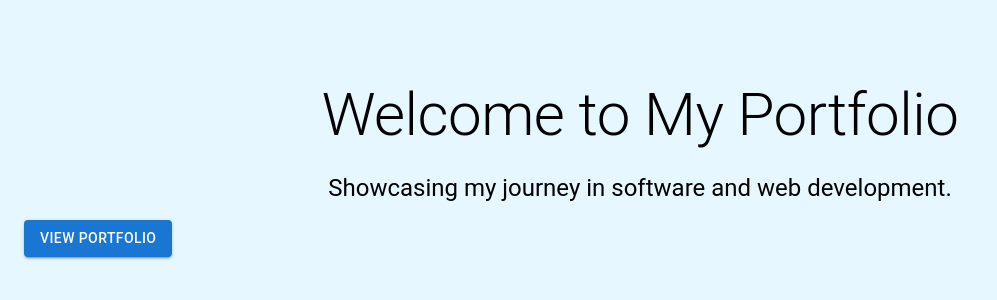
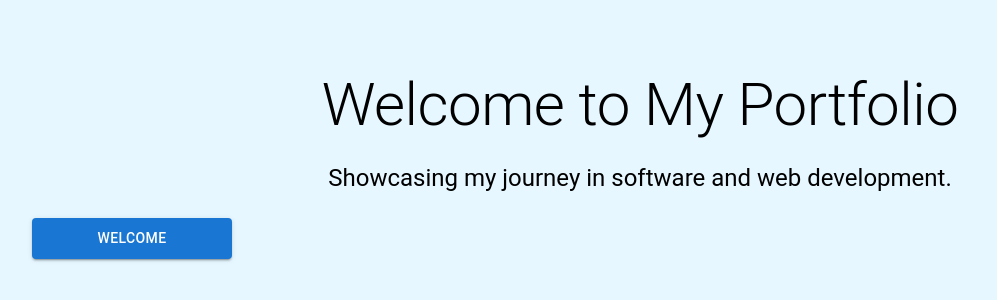
Before and after one commit to BiTheDev/BiTheDev.github.io, a React (Vite) app in the folder portfolio/: page / in a window 1280 px wide. Shown: the part 232-532 px from the top of the page, without its empty margins (0-997 px from the left). Built offline with nearby package versions, Linux system fonts and the light colour scheme.

Commit message:
sample design for landing page

```diff
--- a/portfolio/src/pages/LandingPage/LandingPage.jsx
+++ b/portfolio/src/pages/LandingPage/LandingPage.jsx
@@ -1,5 +1,5 @@
 import React from 'react';
-import { Container, Typography, Button } from '@mui/material';
+import { Container, Typography, Button, } from '@mui/material';
 import './landing.css';
 import AOS from 'aos';
 import 'aos/dist/aos.css';
@@ -16,13 +16,15 @@ const LandingPage = () => {
           Showcasing my journey in software and web development.
         </Typography>
         <Button
-          data-aos="fade-in"
+          data-aos="zoom-in-up"
+          data-aos-duration="1500"
+          data-aos-easing="ease-in-sine"
           variant="contained"
           color="primary"
-          href="/portfolio"
-          className="cta-button"
+          href="/home"
+          sx={{ mx: 'auto', width: 200, p:1, m:1 }}
         >
-          View Portfolio
+          Welcome
         </Button>
       </Container>
     </div>
--- a/portfolio/src/pages/LandingPage/landing.css
+++ b/portfolio/src/pages/LandingPage/landing.css
@@ -3,19 +3,6 @@
     justify-content: center;
     align-items: center;
     min-height: 100vh;
-    background-color: #e6f7ff; /* Sky Blue Background */
-  }
-
-  .cta-button {
-    margin-top: 30px;
-  }
-
-  /* Animation */
-  @keyframes floatAnimation {
-    0%, 100% {
-      transform: translateY(0);
-    }
-    50% {
-      transform: translateY(-15px);
-    }
-  }
+    background-color: #e6f7ff;
+    /* Sky Blue Background */
+}
```
